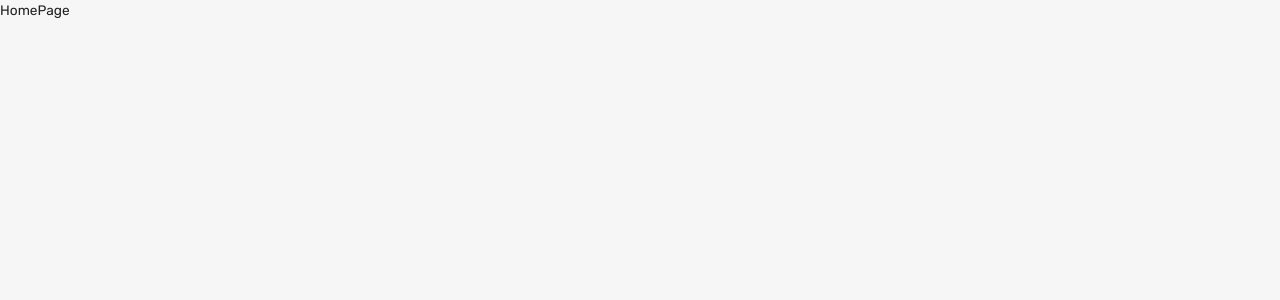
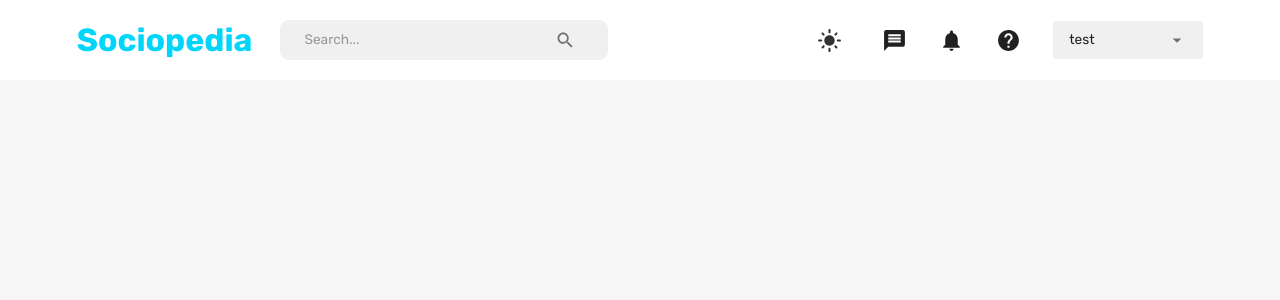
Before and after one commit to LinaKv/Fullstack-App, a React (Create React App) app in the folder client/: page /home in a window 1280 px wide. Shown: the top 300 px of the page. Built offline with nearby package versions, Linux system fonts and the light colour scheme.

Commit message:
add a navbar

```diff
--- /dev/null
+++ b/client/src/components/FlexBetween.js
@@ -0,0 +1,10 @@
+import { Box } from "@mui/material";
+import { styled } from "@mui/system";
+
+const FlexBetween = styled(Box)({
+  display: "flex",
+  justifyContent: "space-between",
+  alignItems: "center",
+});
+
+export default FlexBetween;
--- a/client/src/scenes/homePage/index.jsx
+++ b/client/src/scenes/homePage/index.jsx
@@ -1,7 +1,13 @@
+import { Box } from "@mui/material";
 import React from "react";
+import Navbar from "scenes/navbar";
 
 function HomePage() {
-  return <div>HomePage</div>;
+  return (
+    <Box>
+      <Navbar />
+    </Box>
+  );
 }
 
 export default HomePage;
--- a/client/src/scenes/loginPage/index.jsx
+++ b/client/src/scenes/loginPage/index.jsx
@@ -1,7 +1,7 @@
 import React from "react";
 
 function LoginPage() {
-  return <div>LoginPage</div>;
+  return <div>login</div>;
 }
 
 export default LoginPage;
--- a/client/src/scenes/navbar/index.jsx
+++ b/client/src/scenes/navbar/index.jsx
@@ -1,7 +1,195 @@
-import React from "react";
+import { useState } from "react";
+import {
+  Box,
+  IconButton,
+  InputBase,
+  Typography,
+  Select,
+  MenuItem,
+  FormControl,
+  useTheme,
+  useMediaQuery,
+} from "@mui/material";
+import { Search, Message, DarkMode, LightMode, Notifications, Help, Menu, Close } from "@mui/icons-material";
+import { useDispatch, useSelector } from "react-redux";
+import { setMode, setLogout } from "state";
+import { useNavigate } from "react-router-dom";
+import FlexBetween from "components/FlexBetween";
 
-function Navbar() {
-  return <div></div>;
-}
+const Navbar = () => {
+  const [isMobileMenuToggled, setIsMobileMenuToggled] = useState(false);
+  const dispatch = useDispatch();
+  const navigate = useNavigate();
+  const user = useSelector((state) => state.user);
+  const isNonMobileScreens = useMediaQuery("(min-width: 1000px)");
+
+  const theme = useTheme();
+  const neutralLight = theme.palette.neutral.light;
+  const dark = theme.palette.neutral.dark;
+  const background = theme.palette.background.default;
+  const primaryLight = theme.palette.primary.light;
+  const alt = theme.palette.background.alt;
+
+  const fullName = "test";
+
+  return (
+    <FlexBetween
+      padding='1rem 6%'
+      backgroundColor={alt}
+    >
+      <FlexBetween gap='1.75rem'>
+        <Typography
+          fontWeight='bold'
+          fontSize='clamp(1rem, 2rem, 2.25rem)'
+          color='primary'
+          onClick={() => navigate("/home")}
+          sx={{
+            "&:hover": {
+              color: primaryLight,
+              cursor: "pointer",
+            },
+          }}
+        >
+          Sociopedia
+        </Typography>
+        {isNonMobileScreens && (
+          <FlexBetween
+            backgroundColor={neutralLight}
+            borderRadius='9px'
+            gap='3rem'
+            padding='0.1rem 1.5rem'
+          >
+            <InputBase placeholder='Search...' />
+            <IconButton>
+              <Search />
+            </IconButton>
+          </FlexBetween>
+        )}
+      </FlexBetween>
+
+      {/* DESKTOP NAV */}
+      {isNonMobileScreens ? (
+        <FlexBetween gap='2rem'>
+          <IconButton onClick={() => dispatch(setMode())}>
+            {theme.palette.mode === "dark" ? (
+              <DarkMode sx={{ fontSize: "25px" }} />
+            ) : (
+              <LightMode sx={{ color: dark, fontSize: "25px" }} />
+            )}
+          </IconButton>
+          <Message sx={{ fontSize: "25px" }} />
+          <Notifications sx={{ fontSize: "25px" }} />
+          <Help sx={{ fontSize: "25px" }} />
+          <FormControl
+            variant='standard'
+            value={fullName}
+          >
+            <Select
+              value={fullName}
+              sx={{
+                backgroundColor: neutralLight,
+                width: "150px",
+                borderRadius: "0.25rem",
+                p: "0.25rem 1rem",
+                "& .MuiSvgIcon-root": {
+                  pr: "0.25rem",
+                  width: "3rem",
+                },
+                "& .MuiSelect-select:focus": {
+                  backgroundColor: neutralLight,
+                },
+              }}
+              input={<InputBase />}
+            >
+              <MenuItem value={fullName}>
+                <Typography>{fullName}</Typography>
+              </MenuItem>
+              <MenuItem onClick={() => dispatch(setLogout())}>Log Out</MenuItem>
+            </Select>
+          </FormControl>
+        </FlexBetween>
+      ) : (
+        <IconButton onClick={() => setIsMobileMenuToggled(!isMobileMenuToggled)}>
+          <Menu />
+        </IconButton>
+      )}
+
+      {/* MOBILE NAV */}
+      {!isNonMobileScreens && isMobileMenuToggled && (
+        <Box
+          position='fixed'
+          right='0'
+          bottom='0'
+          height='100%'
+          zIndex='10'
+          maxWidth='500px'
+          minWidth='300px'
+          backgroundColor={background}
+        >
+          {/* CLOSE ICON */}
+          <Box
+            display='flex'
+            justifyContent='flex-end'
+            p='1rem'
+          >
+            <IconButton onClick={() => setIsMobileMenuToggled(!isMobileMenuToggled)}>
+              <Close />
+            </IconButton>
+          </Box>
+
+          {/* MENU ITEMS */}
+          <FlexBetween
+            display='flex'
+            flexDirection='column'
+            justifyContent='center'
+            alignItems='center'
+            gap='3rem'
+          >
+            <IconButton
+              onClick={() => dispatch(setMode())}
+              sx={{ fontSize: "25px" }}
+            >
+              {theme.palette.mode === "dark" ? (
+                <DarkMode sx={{ fontSize: "25px" }} />
+              ) : (
+                <LightMode sx={{ color: dark, fontSize: "25px" }} />
+              )}
+            </IconButton>
+            <Message sx={{ fontSize: "25px" }} />
+            <Notifications sx={{ fontSize: "25px" }} />
+            <Help sx={{ fontSize: "25px" }} />
+            <FormControl
+              variant='standard'
+              value={fullName}
+            >
+              <Select
+                value={fullName}
+                sx={{
+                  backgroundColor: neutralLight,
+                  width: "150px",
+                  borderRadius: "0.25rem",
+                  p: "0.25rem 1rem",
+                  "& .MuiSvgIcon-root": {
+                    pr: "0.25rem",
+                    width: "3rem",
+                  },
+                  "& .MuiSelect-select:focus": {
+                    backgroundColor: neutralLight,
+                  },
+                }}
+                input={<InputBase />}
+              >
+                <MenuItem value={fullName}>
+                  <Typography>{fullName}</Typography>
+                </MenuItem>
+                <MenuItem onClick={() => dispatch(setLogout())}>Log Out</MenuItem>
+              </Select>
+            </FormControl>
+          </FlexBetween>
+        </Box>
+      )}
+    </FlexBetween>
+  );
+};
 
 export default Navbar;
```
Also changed, not shown: 1 other file (tests, documents, lock files or other folders).
